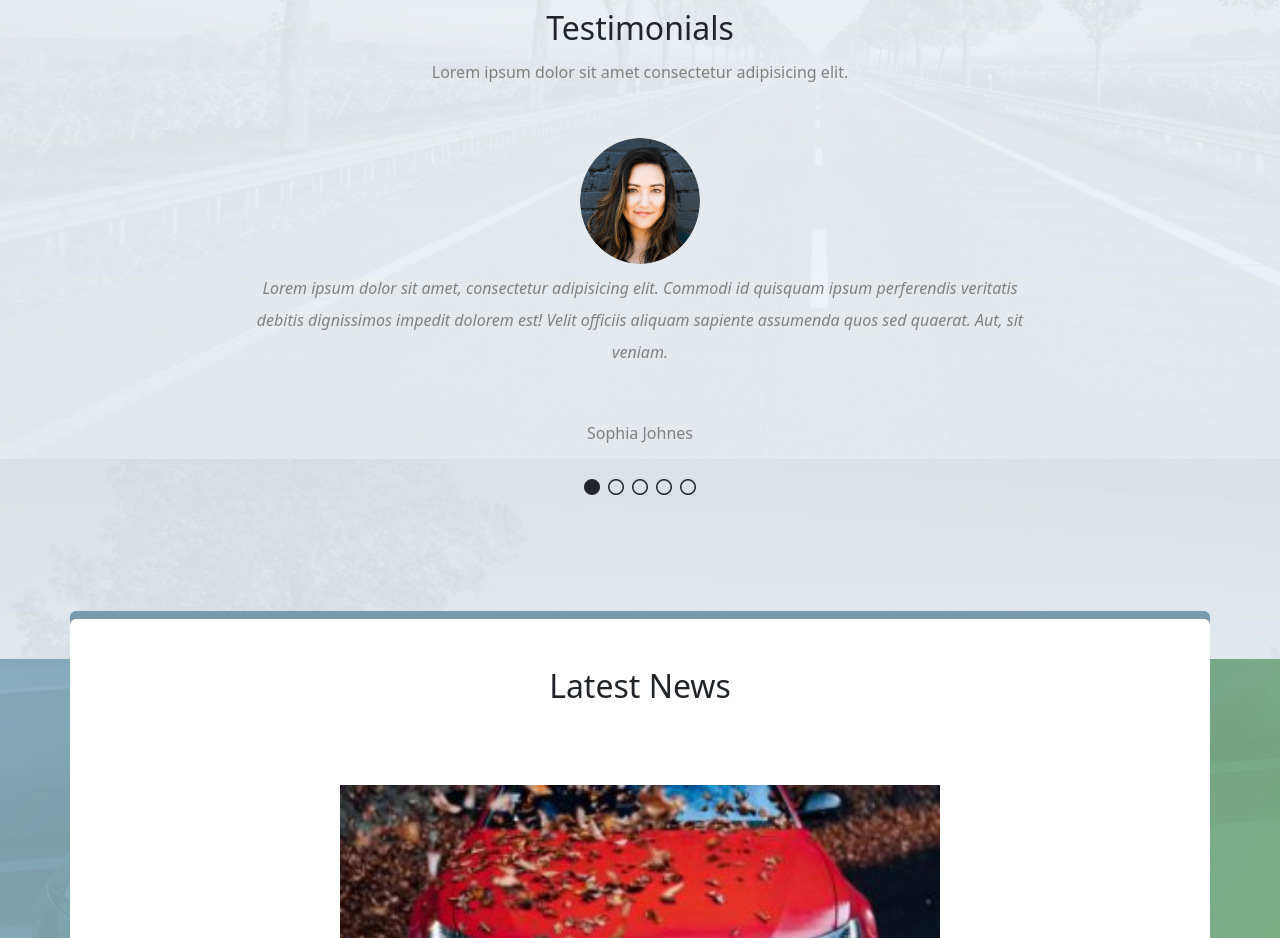
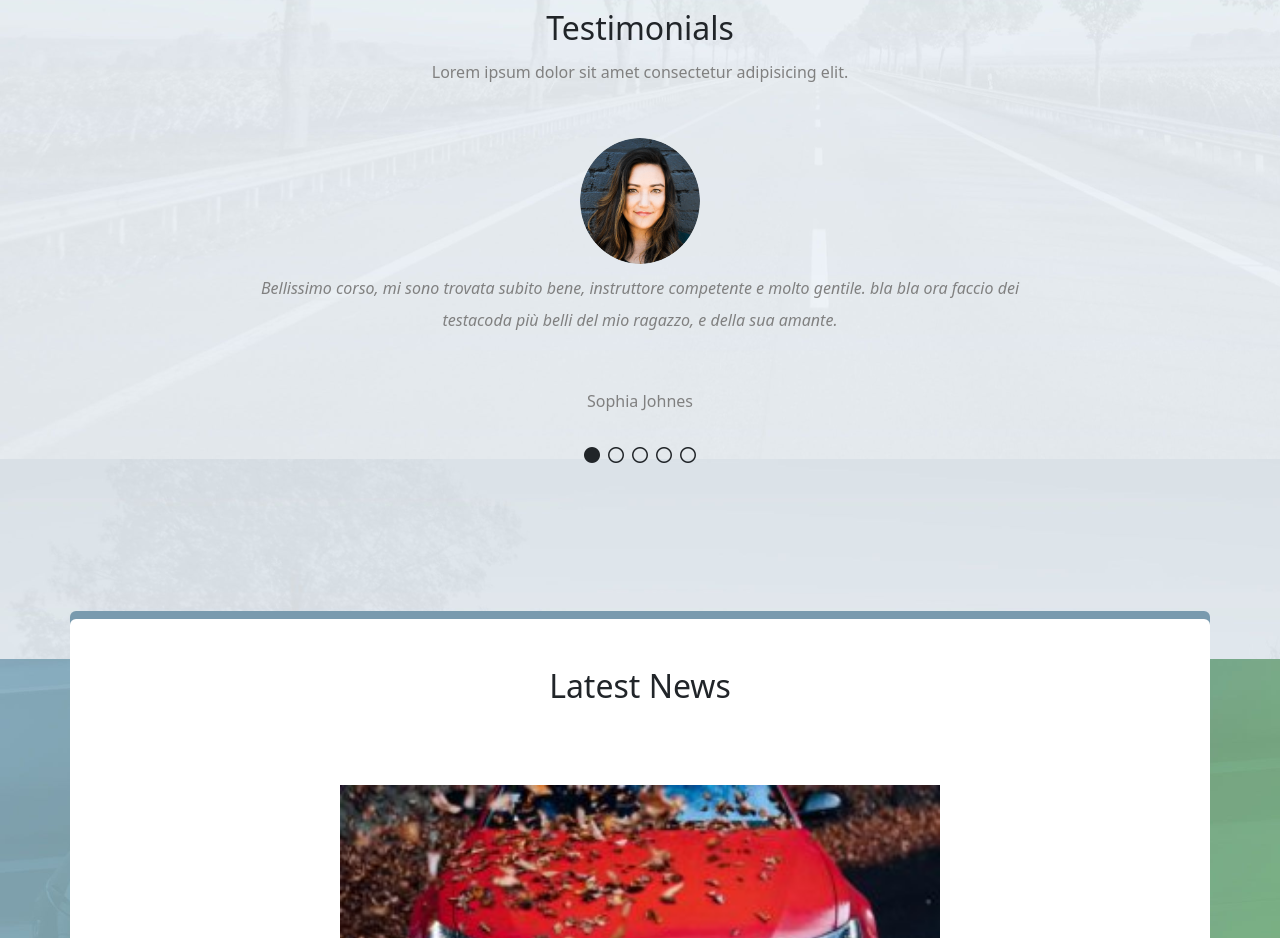
Before and after one commit to mattemutti/proj-html-vuejs, a Vue app: page / in a window 1280 px wide. Shown: the part 3760-4698 px from the top of the page. Built offline with nearby package versions, Linux system fonts and the light colour scheme.

Commit message:
update data in the file state.js

```diff
--- a/src/App.vue
+++ b/src/App.vue
@@ -3,6 +3,7 @@ import AppHeader from './components/AppHeader.vue';
 import AppMain from './components/AppMain.vue';
 import AppFooter from './components/AppFooter.vue';
 import AppNavbar from './components/AppNavbar.vue';
+import { state } from './state'
 
 export default {
   name: 'App',
@@ -15,7 +16,7 @@ export default {
   },
   data() {
     return {
-
+      state,
     }
   },
   methods: {
--- a/src/assets/scss/style.scss
+++ b/src/assets/scss/style.scss
@@ -254,6 +254,10 @@ main {
 	.rate {
 		height: 500px;
 
+		.bg_arrow_rate {
+			top: -0.5px;
+		}
+
 		.card_rate {
 			box-shadow: 0px -8px 0px 0px $primary_color;
 			height: 400px;
--- a/src/components/AppMain.vue
+++ b/src/components/AppMain.vue
@@ -1,75 +1,13 @@
 <script>
+import { state } from '../state';
 
 export default {
 	name: 'AppMain',
 
 	data() {
 		return {
+			state,
 
-			courses: [
-				{
-					type: 'Pass Plus',
-					img: '../../public/img/courses-passplus-200x200.jpg',
-				},
-				{
-					type: 'Intensive Course',
-					img: '../../public/img/course-intensive-200x200.jpg',
-				},
-				{
-					type: 'Instructor',
-					img: '../../public/img/courses-instructor-200x200.jpg',
-				},
-			],
-
-			rates: [
-				{
-					rate: '95 %',
-					name: 'Pass Rate',
-				},
-				{
-					rate: '100 %',
-					name: 'Refferral Rate',
-				},
-				{
-					rate: '0 %',
-					name: 'Accident Rate',
-				},
-			],
-
-			instructors: [
-				{
-					name: 'Mike Hart',
-					photo: '../../public/img/instructor-mikehart-400x254.jpg',
-					description: 'Affascinante bravo a guidare, gentile, ti metterà a tuo agio',
-				},
-				{
-					name: 'John Smith',
-					photo: '../../public/img/instructor-johnsmith-400x254.jpg',
-					description: 'John uno dei migliori per i testacoda e strade sterrate',
-				},
-				{
-					name: 'Angela Hart',
-					photo: '../../public/img/instructor-angelahart-400x254.jpg',
-					description: 'Non è la moglie di Mike e nemmeno la sorella, ma un pilota professionista che si è ritirate dalle gare ufficiali',
-				},
-			],
-
-			news: [
-				{
-					img: '../../public/img/blog-choosecar-320x202.jpg',
-					title: 'What Car to Star With?',
-					date: 'February 7th, 2019 |',
-					numbComments: 0,
-					text: 'Lorem, ipsum dolor sit amet consectetur adipisicing.',
-				},
-				{
-					img: '../../public/img/blogpost-10and2-320x202.jpg',
-					title: 'Avada Driving School Expanding',
-					date: 'February 7th, 2019 |',
-					numbComments: 2,
-					text: 'Guida guida tu che sei felice di guidare',
-				},
-			]
 
 
 		}
@@ -184,7 +122,7 @@ export default {
 							</div>
 						</div>
 					</div>
-					<div v-for="course in courses" class="col p-4 text-center mt-4">
+					<div v-for="course in state.courses" class="col p-4 text-center mt-4">
 						<div class="" style="">
 							<img :src="course.img" class="card-img-top" alt="...">
 							<div class="card-body">
@@ -202,15 +140,15 @@ export default {
 
 		<section class="rate">
 			<div class="position-relative ">
-				<svg class="fusion-big-triangle-candy position-absolute" xmlns="http://www.w3.org/2000/svg"
-					version="1.1" width="100%" height="100" viewBox="0 0 100 100" preserveAspectRatio="none"
-					style="fill:#e4eaed;padding:0;">
+				<svg class="fusion-big-triangle-candy position-absolute bg_arrow_rate"
+					xmlns="http://www.w3.org/2000/svg" version="1.1" width="100%" height="100" viewBox="0 0 100 100"
+					preserveAspectRatio="none" style="fill:#e4eaed;padding:0;">
 					<path d="M-1 -1 L50 99 L101 -1 Z"></path>
 				</svg>
 			</div>
 			<div class="container g-0">
 				<div class="row text-center c_text_light">
-					<div v-for="rate in rates" class="col">
+					<div v-for="rate in state.rates" class="col">
 						<div class="shadow_bottom rounded-4">
 							<div class="card align-items-center card_rate p-4 c_text_light" style="">
 								<div class="rate_1 text-center align-content-center">
@@ -250,7 +188,7 @@ export default {
 				</div>
 
 				<div class="row text-center c_text_light">
-					<div v-for="instructor in  instructors " class="col">
+					<div v-for="instructor in  state.instructors " class="col">
 						<div class="shadow_bottom rounded">
 							<div class="card align-items-center card_instructor p-4 c_text_light rounded" style="">
 								<img class="pt-4" :src="instructor.photo" alt="">
@@ -278,15 +216,12 @@ export default {
 					<div class="empty_space"></div>
 					<h2>Testimonials</h2>
 					<h6 class="pt-2 pb-5 c_text_light">Lorem ipsum dolor sit amet consectetur adipisicing elit. </h6>
-					<img class="rounded-circle" src="../../public/img/testimonial-sophia.png " alt="">
-					<h6 class="pt-2 pb-5 c_text_light lh-lg fst-italic box_testimonials">Lorem ipsum dolor sit amet,
-						consectetur
-						adipisicing elit.
-						Commodi
-						id quisquam ipsum perferendis veritatis debitis dignissimos impedit dolorem est! Velit officiis
-						aliquam sapiente assumenda quos sed quaerat. Aut, sit veniam.
-					</h6>
-					<h6 class="c_text_light">Sophia Johnes</h6>
+					<div v-for="testimonial in state.testimonials">
+						<img class="rounded-circle" :src="testimonial.photo" alt="">
+						<h6 class="pt-2 pb-5 c_text_light lh-lg fst-italic box_testimonials">{{ testimonial.comment }}
+						</h6>
+						<h6 class="c_text_light">{{ testimonial.name }}</h6>
+					</div>
 					<div class="py-4"><i class="fa-solid fa-circle p-1"></i><i class="fa-regular fa-circle p-1"></i><i
 							class="fa-regular fa-circle p-1"></i><i class="fa-regular fa-circle p-1"></i><i
 							class="fa-regular fa-circle p-1"></i></div>
@@ -301,7 +236,7 @@ export default {
 					<div class="card_news position-absolute rounded-top text-center px-3">
 						<h2 class="py-5">Latest News</h2>
 						<div class="row justify-content-center p-4 mb-4">
-							<div v-for="article in news" class="col box_latest_news text-center">
+							<div v-for="article in state.news" class="col box_latest_news text-center">
 								<img :src="article.img" alt="">
 								<h4 class="c_primary pt-4">
 									{{ article.title }}
--- /dev/null
+++ b/src/state.js
@@ -0,0 +1,80 @@
+import { reactive } from 'vue'
+
+export const state = reactive({
+
+	courses: [
+		{
+			type: 'Pass Plus',
+			img: '../../public/img/courses-passplus-200x200.jpg',
+		},
+		{
+			type: 'Intensive Course',
+			img: '../../public/img/course-intensive-200x200.jpg',
+		},
+		{
+			type: 'Instructor',
+			img: '../../public/img/courses-instructor-200x200.jpg',
+		},
+	],
+
+	rates: [
+		{
+			rate: '95 %',
+			name: 'Pass Rate',
+		},
+		{
+			rate: '100 %',
+			name: 'Refferral Rate',
+		},
+		{
+			rate: '0 %',
+			name: 'Accident Rate',
+		},
+	],
+
+	instructors: [
+		{
+			name: 'Mike Hart',
+			photo: '../../public/img/instructor-mikehart-400x254.jpg',
+			description: 'Affascinante bravo a guidare, gentile, ti metterà a tuo agio',
+		},
+		{
+			name: 'John Smith',
+			photo: '../../public/img/instructor-johnsmith-400x254.jpg',
+			description: 'John uno dei migliori per i testacoda e strade sterrate',
+		},
+		{
+			name: 'Angela Hart',
+			photo: '../../public/img/instructor-angelahart-400x254.jpg',
+			description: 'Non è la moglie di Mike e nemmeno la sorella, ma un pilota professionista che si è ritirate dalle gare ufficiali',
+		},
+	],
+
+	news: [
+		{
+			img: '../../public/img/blog-choosecar-320x202.jpg',
+			title: 'What Car to Star With?',
+			date: 'February 7th, 2019 |',
+			numbComments: 0,
+			text: 'Lorem, ipsum dolor sit amet consectetur adipisicing.',
+		},
+		{
+			img: '../../public/img/blogpost-10and2-320x202.jpg',
+			title: 'Avada Driving School Expanding',
+			date: 'February 7th, 2019 |',
+			numbComments: 2,
+			text: 'Guida guida tu che sei felice di guidare',
+		},
+	],
+
+	testimonials: [
+		{
+			photo: '../../public/img/testimonial-sophia.png ',
+			comment: 'Bellissimo corso, mi sono trovata subito bene, instruttore competente e molto gentile. bla bla ora faccio dei testacoda più belli del mio ragazzo, e della sua amante.',
+			name: 'Sophia Johnes',
+		}
+	]
+
+
+
+})
```
